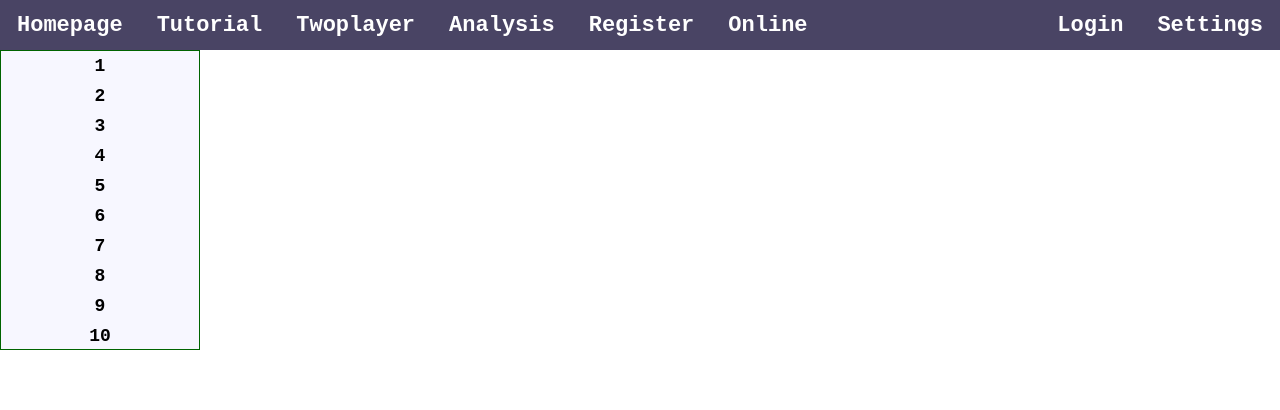
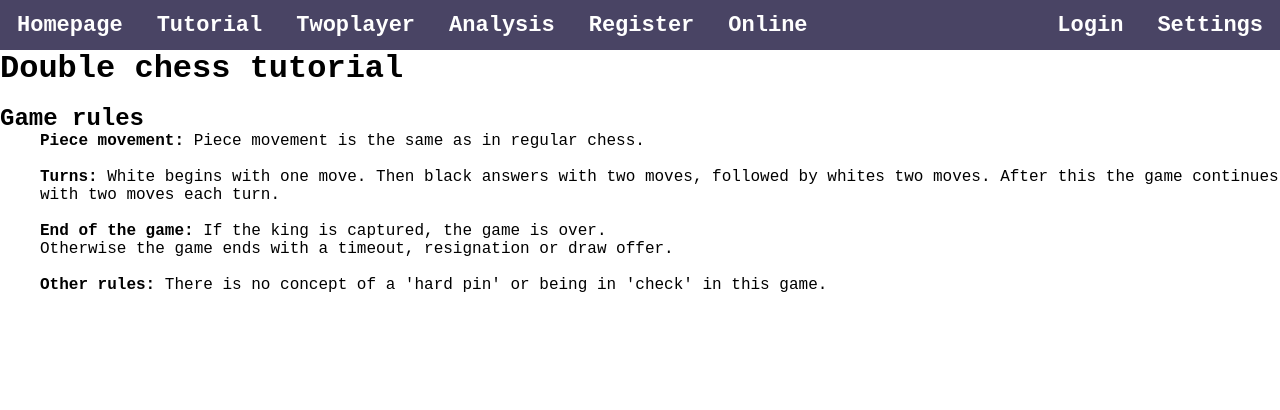
Before and after one commit to G-Eazy/Two-Move-Chess, a Django app: page /tutorial/ in a window 1280 px wide. Shown: the top 410 px of the page. Run offline with Django 3.2, Linux system fonts and the light colour scheme.

Commit message:
Updated html on homepage and tutorial, added css file

```diff
--- /dev/null
+++ b/doublechess/website/static/website/tutorial.css
@@ -0,0 +1,4 @@
+
+.ruleset{
+    margin-left:40px;
+}
--- a/doublechess/website/templates/website/base.html
+++ b/doublechess/website/templates/website/base.html
@@ -20,7 +20,7 @@
             <li><a href='{% url "profile" %}'>Profile</a></li>
             <li style="flex-grow:1;"></li>
             <li><a href='{% url "logout" %}'>Logout</a></li>
-            <li><p>Settings</p></li>
+            <li><a href='{% url "settings" %}'>Settings</a></li>
         </ul>
 
         {% else %}
--- a/doublechess/website/templates/website/homepage.html
+++ b/doublechess/website/templates/website/homepage.html
@@ -7,6 +7,7 @@
 
 {% block content %}
 
-<h1>Soon homepage here</h1>
+<h1>Double chess website</h1>
+
 
 {% endblock %}
--- a/doublechess/website/templates/website/tutorial.html
+++ b/doublechess/website/templates/website/tutorial.html
@@ -1,22 +1,30 @@
 {% extends 'website/base.html'%}
+{% load static %}
+
+{% block head %}
+        <link href='{% static "website/tutorial.css"%}' rel='stylesheet'>
+{% endblock %}
 
 {% block content %}
 
-<div style="width: 200px; height: 300px; border: 1px solid darkgreen;">
-    <div class="move-display-sidebar">
-        <div class="sidebar-item">1</div>
-        <div class="sidebar-item">2</div>
-        <div class="sidebar-item">3</div>
-        <div class="sidebar-item">4</div>
-        <div class="sidebar-item">5</div>
-        <div class="sidebar-item">6</div>
-        <div class="sidebar-item">7</div>
-        <div class="sidebar-item">8</div>
-        <div class="sidebar-item">9</div>
-        <div class="sidebar-item">10</div>
-        <div class="sidebar-item">11</div>
-        <div class="sidebar-item">12</div>
-    </div>
-</div>
+<h1>Double chess tutorial</h1>
+<br>
+<h2>Game rules</h2>
+
+<p class="ruleset">
+    <b> Piece movement: </b>
+    Piece movement is the same as in regular chess.
+    <br><br>
+    <b>Turns:</b>
+    White begins with one move. Then black answers with two moves, followed by whites two moves. After this the game continues with two moves each turn.
+    <br><br>
+
+    <b>End of the game:</b>
+    If the king is captured, the game is over.<br>
+    Otherwise the game ends with a timeout, resignation or draw offer.
+    <br><br>
+    <b>Other rules:</b>
+    There is no concept of a 'hard pin' or being in 'check' in this game.<br>
+</p>
 
 {% endblock %}
```
Also changed, not shown: doublechess/website/templates/website/settings.html (added, +15 -0 lines).
